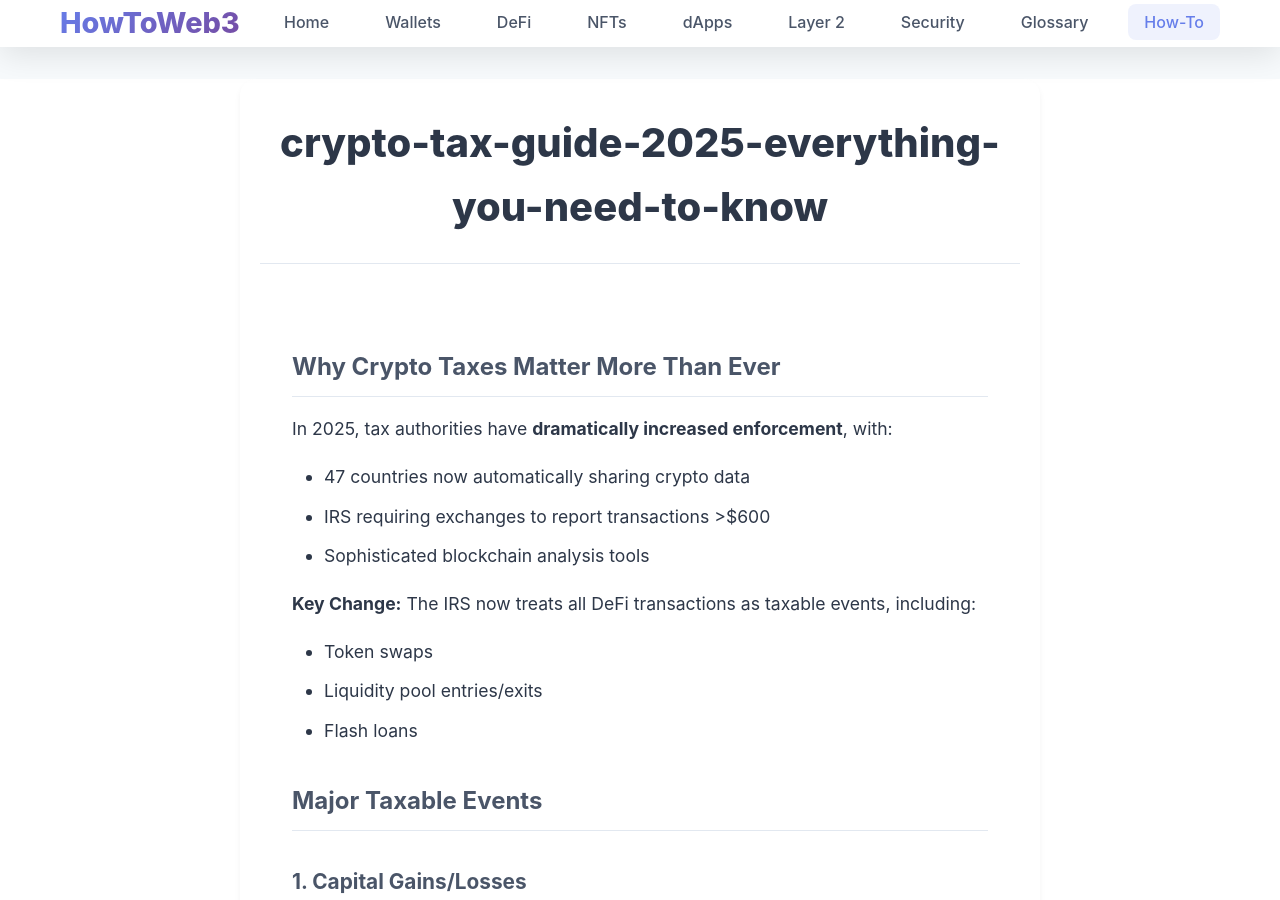
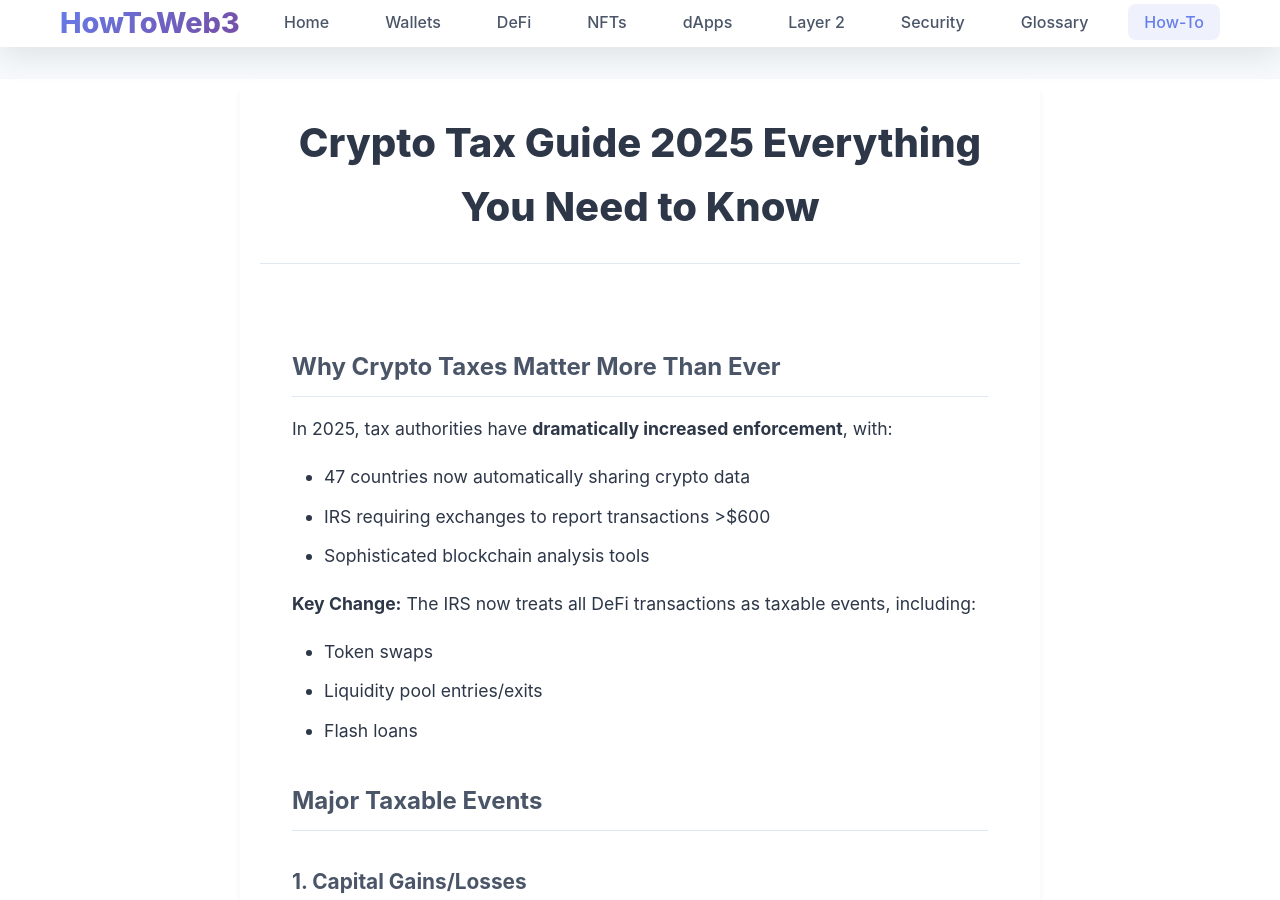
Before and after one commit to gummybearsk/howtoweb3.pro, a Jekyll site: the page built from _posts/2025-07-01-crypto-tax-guide-2025-everything-you-need-to-know.md, in a window 1280 px wide and 900 px high. Built offline with Jekyll 4.4.1, drawn with Linux system fonts in a browser that asks for light colours.

```diff
--- a/_posts/2025-07-01-crypto-tax-guide-2025-everything-you-need-to-know.md
+++ b/_posts/2025-07-01-crypto-tax-guide-2025-everything-you-need-to-know.md
@@ -1,6 +1,6 @@
 ---
 layout: post
-title: "crypto-tax-guide-2025-everything-you-need-to-know"
+title: "Crypto Tax Guide 2025 Everything You Need to Know"
 categories: how-to-guides
 tags: [taxes, crypto-tax, irs, capital-gains, defi]
 excerpt: "The complete 2025 guide to cryptocurrency taxation - covering capital gains, DeFi, NFTs, staking rewards, and international tax considerations."
```
